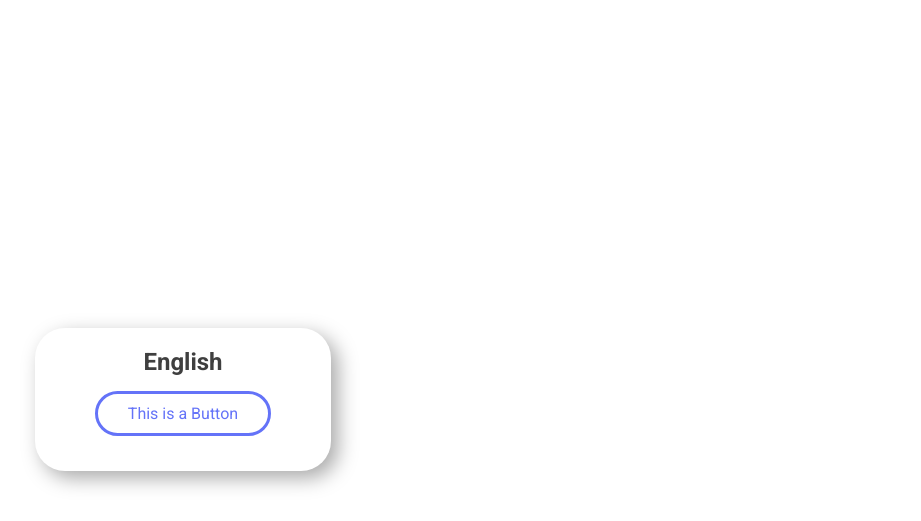
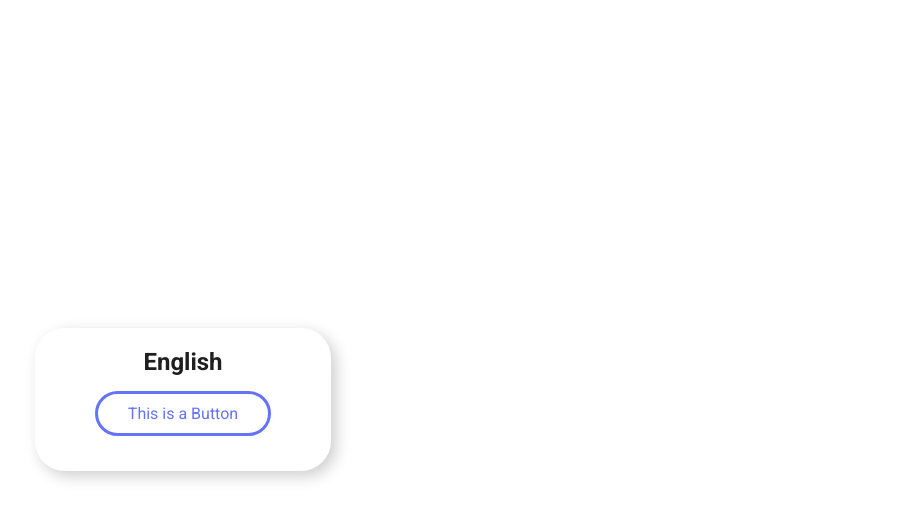
Before and after one commit to jackrgilmore/Webport, a plain HTML site: page index.html in a window 1280 px wide. Shown: the part 522-1043 px from the top of the page, without its empty margins (15-936 px from the left). Drawn offline with Linux system fonts and the light colour scheme.

Commit message:
css change

```diff
--- a/style.css
+++ b/style.css
@@ -9,8 +9,8 @@ body {
     color: var(--textcolor);
     font-family: 'Roboto', sans-serif;
     /*variables*/
-    --textcolor: #3f3f3f;
-    --shadowcolor: rgba(0, 0, 0, 0.342);
+    --textcolor: #1f1f1f;
+    --shadowcolor: rgba(0, 0, 0, 0.198);
     --btncolor: rgb(100, 115, 248);
 }
 
@@ -46,7 +46,7 @@ h2.big {
     margin: 50px;
     padding: 20px;
     width: 20%;
-    box-shadow: 7px 7px 20px var(--shadowcolor);
+    box-shadow: 5px 5px 15px var(--shadowcolor);
 }
 
 h2 {
```
